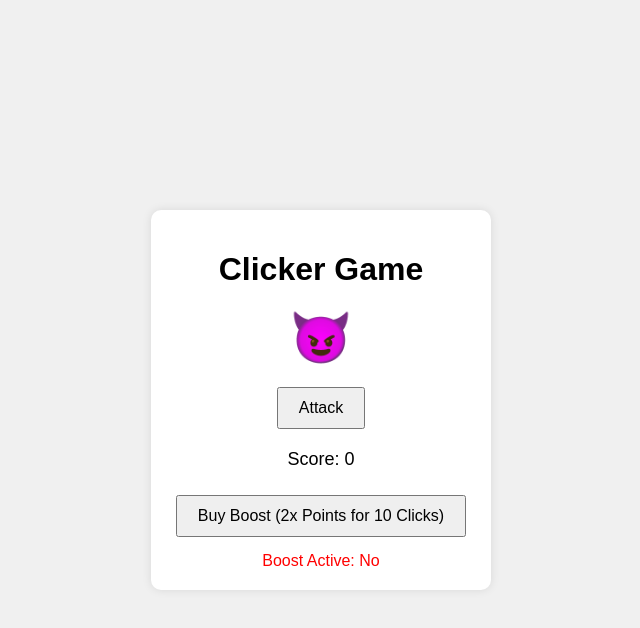
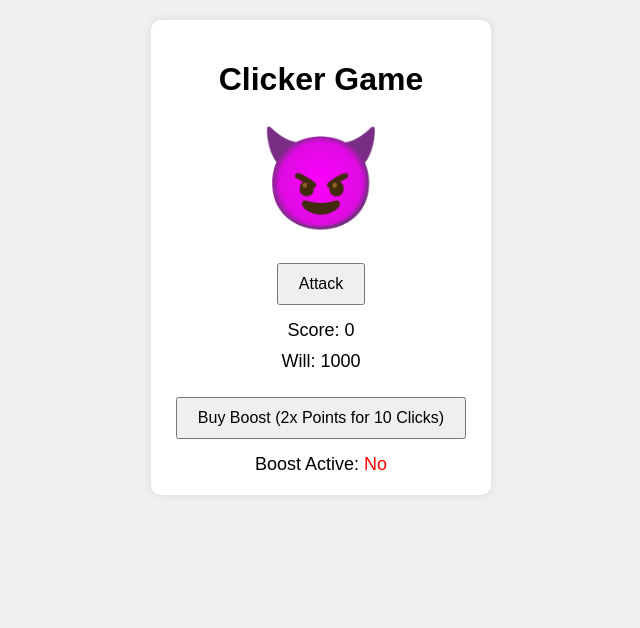
Before and after one commit to riggedbase/TelegramClickerGameWebApp, a plain HTML site: page index.html in a window 1280 px wide. Shown: the whole page, without its empty margins (319-959 px from the left). Drawn offline with Linux system fonts and the light colour scheme.

Commit message:
Add files via upload

```diff
--- a/index.html
+++ b/index.html
@@ -11,8 +11,11 @@
     <div id="game-container">
         <h1>Clicker Game</h1>
         <div id="character">😈</div>
-        <button id="attack-button">Attack</button>
+        <button id="attack-button">Attack</button> <!-- Keep this button for those who may play on desktop -->
         <div id="score">Score: <span id="score-value">0</span></div>
+
+        <!-- Display Will -->
+        <div id="will">Will: <span id="will-value">1000</span></div>
 
         <!-- Booster Container -->
         <div id="boost-container">
--- a/script.js
+++ b/script.js
@@ -4,22 +4,27 @@ document.addEventListener('DOMContentLoaded', (event) => {
     const characterElement = document.getElementById('character');
     const boostButton = document.getElementById('boost-button');
     const boostActiveStatus = document.getElementById('boost-active-status');
+    const willValue = document.getElementById('will-value');
+    const gameContainer = document.getElementById('game-container');
 
     let score = 0;
     let characterIndex = 0;
     let boostActive = false;
     let boostRemainingClicks = 0;
+    let will = 1000;
+    let level = 1;
 
     const characters = [
-        { emoji: '😈', health: 100, name: 'Demon' },
-        { emoji: '👹', health: 200, name: 'Ogre' },
-        { emoji: '👽', health: 300, name: 'Alien' }
+        { emoji: '😈', baseHealth: 100, name: 'Demon' },
+        { emoji: '👹', baseHealth: 200, name: 'Ogre' },
+        { emoji: '👽', baseHealth: 300, name: 'Alien' }
     ];
 
-    let currentHealth = characters[characterIndex].health;
+    let currentHealth = characters[characterIndex].baseHealth;
 
     function updateCharacter() {
         characterElement.textContent = characters[characterIndex].emoji;
+        currentHealth = characters[characterIndex].baseHealth * level; // Increase health by level
     }
 
     function updateBoostStatus() {
@@ -27,12 +32,38 @@ document.addEventListener('DOMContentLoaded', (event) => {
         boostActiveStatus.style.color = boostActive ? 'green' : 'red';
     }
 
-    attackButton.addEventListener('click', () => {
+    function updateWill() {
+        willValue.textContent = will;
+    }
+
+    function replenishWill() {
+        if (will < 1000) {
+            will++;
+            updateWill();
+        }
+    }
+
+    function nextLevel() {
+        level++;
+        if (level > 30) {
+            alert('Congratulations! You have completed all 30 levels!');
+            level = 30; // Cap the level at 30
+        } else {
+            characterIndex = (characterIndex + 1) % characters.length; // Loop through characters
+            updateCharacter();
+        }
+    }
+
+    // Allow clicking anywhere on the screen to attack
+    gameContainer.addEventListener('click', () => {
+        if (will > 0) { // Check if the player has enough Will
             if (currentHealth > 0) {
                 let pointsToAdd = 10;
+                will--; // Reduce Will by 1 for each click
+                updateWill();
 
                 if (boostActive) {
-                pointsToAdd *= 2;  // Double the points if boost is active
+                    pointsToAdd *= 2; // Double the points if boost is active
                     boostRemainingClicks--;
                     if (boostRemainingClicks <= 0) {
                         boostActive = false;
@@ -44,14 +75,10 @@ document.addEventListener('DOMContentLoaded', (event) => {
                 score += pointsToAdd;
                 scoreValue.textContent = score;
             } else {
-            characterIndex++;
-            if (characterIndex < characters.length) {
-                currentHealth = characters[characterIndex].health;
-                updateCharacter();
+                nextLevel();
+            }
         } else {
-                alert('Congratulations! You have defeated all characters!');
-                updateLeaderboard(); // Assuming you have the leaderboard function implemented
-            }
+            alert('Out of Will! Wait for it to replenish.');
         }
     });
 
@@ -67,4 +94,8 @@ document.addEventListener('DOMContentLoaded', (event) => {
     // Initialize the game state
     updateCharacter();
     updateBoostStatus();
+    updateWill();
+
+    // Set up Will replenishment every second
+    setInterval(replenishWill, 1000);
 });
--- a/style.css
+++ b/style.css
@@ -1,15 +1,13 @@
 body {
-    display: flex;
-    justify-content: center;
-    align-items: center;
-    height: 100vh;
+    font-family: Arial, sans-serif;
+    text-align: center;
     background-color: #f0f0f0;
     margin: 0;
-    font-family: Arial, sans-serif;
+    padding: 20px;
 }
 
 #game-container {
-    text-align: center;
+    display: inline-block;
     background-color: #fff;
     padding: 20px;
     border-radius: 10px;
@@ -17,26 +15,11 @@ body {
 }
 
 #character {
-    font-size: 50px;
+    font-size: 100px;
     margin: 20px 0;
 }
 
-#attack-button {
-    padding: 10px 20px;
-    font-size: 16px;
-    cursor: pointer;
-}
-
-#score {
-    margin-top: 20px;
-    font-size: 18px;
-}
-
-#boost-container {
-    margin-top: 20px;
-    text-align: center;
-}
-
+#attack-button,
 #boost-button {
     padding: 10px 20px;
     font-size: 16px;
@@ -44,8 +27,15 @@ body {
     margin: 5px;
 }
 
-#boost-active {
+#score, #will, #boost-active {
+    font-size: 18px;
     margin-top: 10px;
-    font-size: 16px;
+}
+
+#boost-container {
+    margin-top: 20px;
+}
+
+#boost-active-status {
     color: red;
 }
```
Lines whose indentation alone changed are shown as unchanged.
